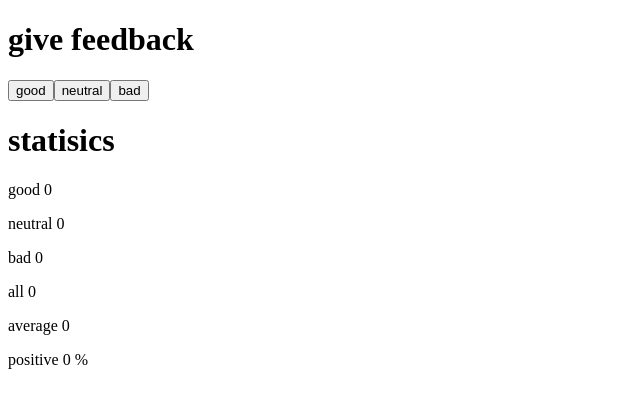
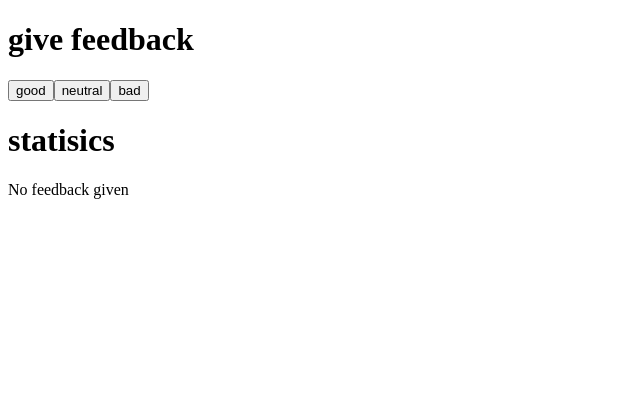
Before and after one commit to afsuyadi/full-stack-open, a React (Vite) app in the folder part1/unicafe/: page / in a window 1280 px wide. Shown: the top 408 px of the page, without its empty margins (0-640 px from the left). Built offline with nearby package versions, Linux system fonts and the light colour scheme.

Commit message:
feat: add 1.9unicafe step 4

```diff
--- a/part1/unicafe/src/App.jsx
+++ b/part1/unicafe/src/App.jsx
@@ -9,16 +9,16 @@ const Statistics = ({props}) => {
   const average = props.average
   const positive = props.positive
   return (
-    <div>
-      <h1>statisics</h1>
+      good || neutral || bad ? <div>
       <p>good {good}</p>
       <p>neutral {neutral}</p>
       <p>bad {bad}</p>
       <p>all {total}</p>
       <p>average {isNaN(average) ? 0 : average}</p>
       <p>positive {isNaN(positive) ? 0 : positive} %</p>
-    </div>
-  )
+
+  </div> :
+  <p>No feedback given</p>)
 }
 const App = () => {
   // save clicks of each button to its own state
@@ -44,6 +44,7 @@ const App = () => {
       <button>neutral</button>
       <button>bad</button>
 
+      <h1>statisics</h1>
       <Statistics props={props}/>
     </div>
   )
```
